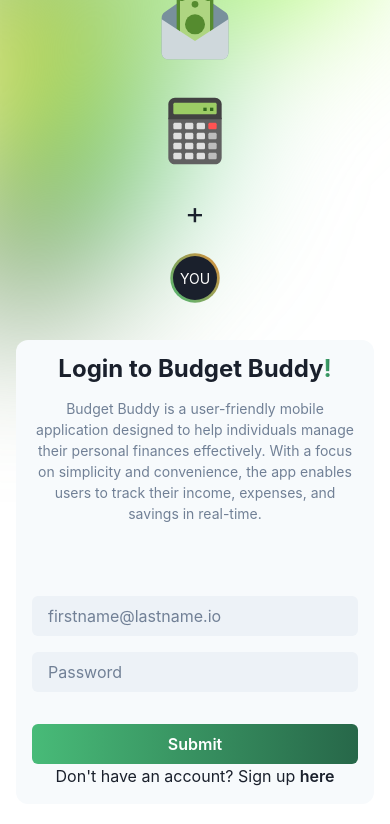
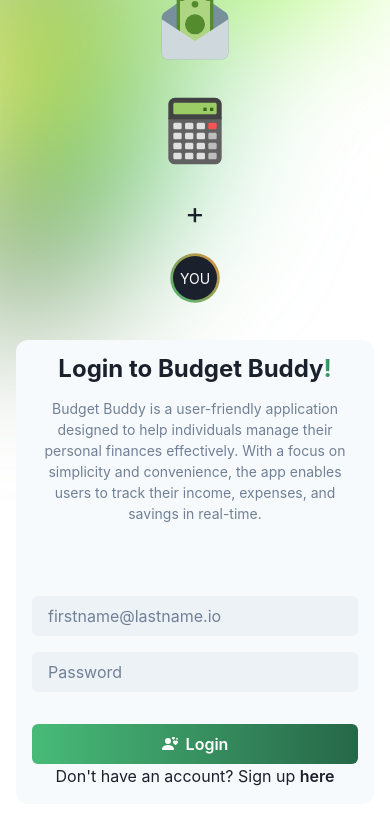
Before and after one commit to omgitsmiles/budget-buddy-front-end, a React (Create React App) app: page / in a window 390 px wide. Both pictures are taken after a click on the element "here". Shown: the part 122-946 px from the top of the page. Built offline with nearby package versions, Linux system fonts and the light colour scheme; no server answers.

Commit message:
added error handling, change button name, and removed mobile from description

```diff
--- a/src/components/Login.js
+++ b/src/components/Login.js
@@ -5,12 +5,15 @@ import {
     Text,
     Input,
     Button,
+    useToast,
   } from '@chakra-ui/react';
 import React from 'react'
 import { useNavigate } from 'react-router-dom';
 import { motion } from 'framer-motion';
+import { BsPersonHearts } from 'react-icons/bs';
 
 export default function Login({handleChange, userForm, setIsLogin, setUser}) {
+    const toast = useToast()
     const navigate = useNavigate()
     function handleChangeForm(){
         setIsLogin(false)
@@ -30,16 +33,21 @@ export default function Login({handleChange, userForm, setIsLogin, setUser}) {
                 console.log('success')
                 return navigate("/login-test")
             } else {
-                alert("Something went wrong")
+              toast({
+                title: `${res.status} error`,
+                status: "error",
+                position: "top",
+                isClosable: true,
+              })
             }
         })
     }
 
   return (
     <motion.div
-    initial={{ opacity: 0 }}
-    animate={{ opacity: 1 }}
-    exit={{ opacity: 0 }}>
+    initial={{ opacity: 0, x: 100 }}
+    animate={{ opacity: 1, x: 0 }}
+    exit={{ opacity: 0, x: -100 }}>
     <Stack
     bg={'gray.50'}
     rounded={'xl'}
@@ -64,13 +72,14 @@ export default function Login({handleChange, userForm, setIsLogin, setUser}) {
         </Text>
       </Heading>
       <Text color={'gray.500'} fontSize={{ base: 'sm', sm: 'md' }}>
-      Budget Buddy is a user-friendly mobile application designed to help individuals manage their personal finances effectively.
+      Budget Buddy is a user-friendly application designed to help individuals manage their personal finances effectively.
       With a focus on simplicity and convenience, the app enables users to track their income, expenses, and savings in real-time.
       </Text>
     </Stack>
     <Box as={'form'} mt={10}>
       <Stack spacing={4}>
         <Input
+          isRequired
           placeholder="firstname@lastname.io"
           bg={'gray.100'}
           border={0}
@@ -84,7 +93,9 @@ export default function Login({handleChange, userForm, setIsLogin, setUser}) {
 
         />
         <Input
+          isRequired
           placeholder="Password"
+          type="password"
           bg={'gray.100'}
           border={0}
           color={'gray.800'}
@@ -97,6 +108,7 @@ export default function Login({handleChange, userForm, setIsLogin, setUser}) {
         />
       </Stack>
       <Button
+        leftIcon={<BsPersonHearts />}
         fontFamily={'heading'}
         mt={8}
         w={'full'}
@@ -107,7 +119,7 @@ export default function Login({handleChange, userForm, setIsLogin, setUser}) {
           bgGradient: 'linear(to-r, green.400,green.800)',
           boxShadow: 'xl',
         }}>
-        Submit
+        Login
       </Button>
       Don't have an account? Sign up <Text as="span" cursor="pointer" fontWeight="600" onClick={handleChangeForm}>here</Text>
     </Box>
--- a/src/components/Signup.js
+++ b/src/components/Signup.js
@@ -8,6 +8,7 @@ import {
   } from '@chakra-ui/react';
 import React from 'react'
 import { motion } from 'framer-motion';
+import { BsPersonHeart } from 'react-icons/bs';
 
 export default function Signup({handleChange, userForm, setIsLogin}) {
 
@@ -17,9 +18,9 @@ export default function Signup({handleChange, userForm, setIsLogin}) {
 
   return (
     <motion.div
-    initial={{ opacity: 0 }}
-    animate={{ opacity: 1 }}
-    exit={{ opacity: 0 }}>
+    initial={{ opacity: 0, x: 100 }}
+    animate={{ opacity: 1, x: 0 }}
+    exit={{ opacity: 0, x: -100 }}>
     <Stack
     bg={'gray.50'}
     // bg={'red'}
@@ -42,7 +43,7 @@ export default function Signup({handleChange, userForm, setIsLogin}) {
         </Text>
       </Heading>
       <Text color={'gray.500'} fontSize={{ base: 'sm', sm: 'md' }}>
-      Budget Buddy is a user-friendly mobile application designed to help individuals manage their personal finances effectively.
+      Budget Buddy is a user-friendly application designed to help individuals manage their personal finances effectively.
       With a focus on simplicity and convenience, the app enables users to track their income, expenses, and savings in real-time.
       </Text>
     </Stack>
@@ -87,6 +88,7 @@ export default function Signup({handleChange, userForm, setIsLogin}) {
         />
       </Stack>
       <Button
+        leftIcon={<BsPersonHeart />}
         fontFamily={'heading'}
         mt={8}
         w={'full'}
@@ -96,7 +98,7 @@ export default function Signup({handleChange, userForm, setIsLogin}) {
           bgGradient: 'linear(to-r, green.400,green.800)',
           boxShadow: 'xl',
         }}>
-        Submit
+        Create
       </Button>
       Already have an account? Log in <Text as="span" cursor="pointer" fontWeight="600" onClick={handleChangeForm}>here</Text>
     </Box>
```
